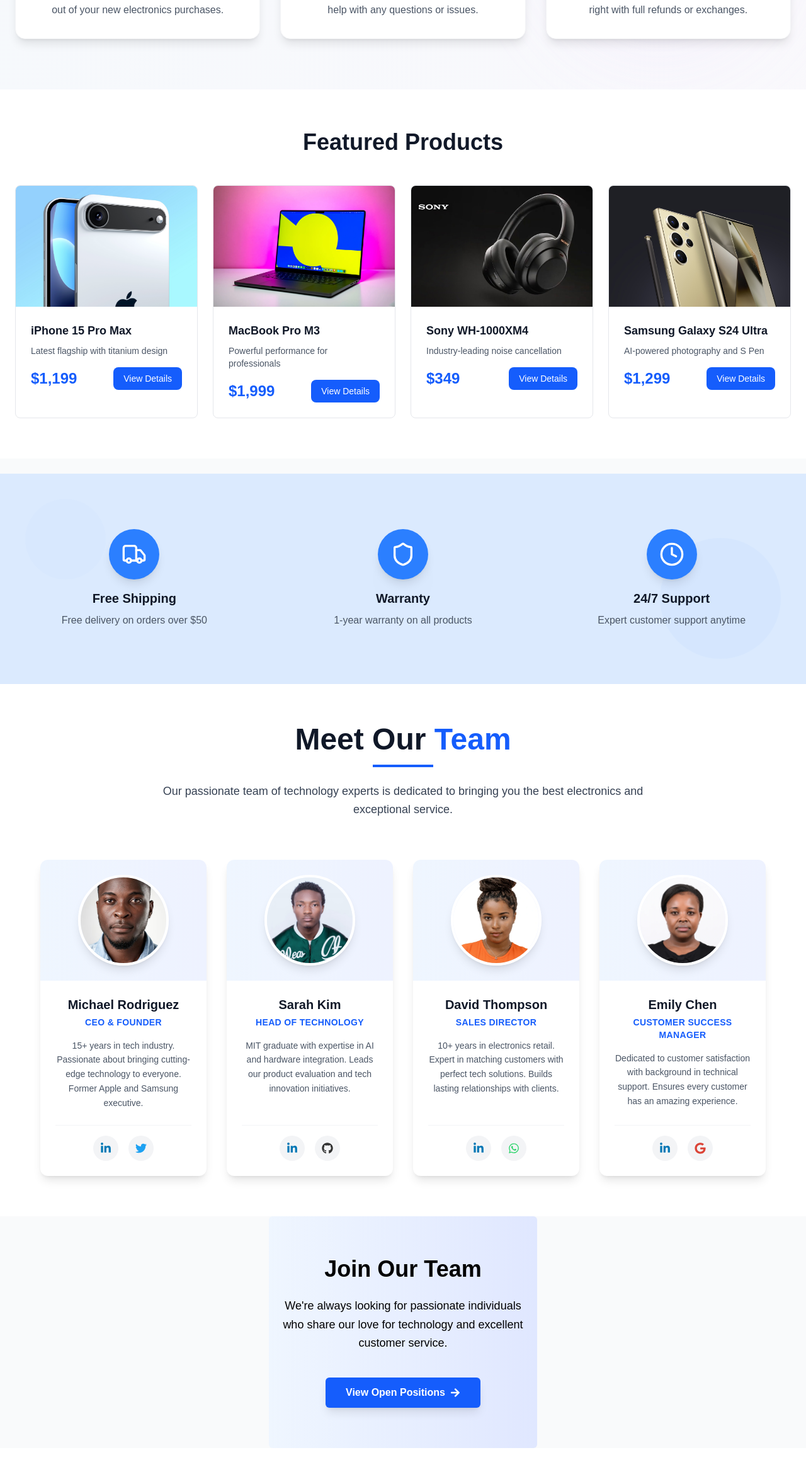
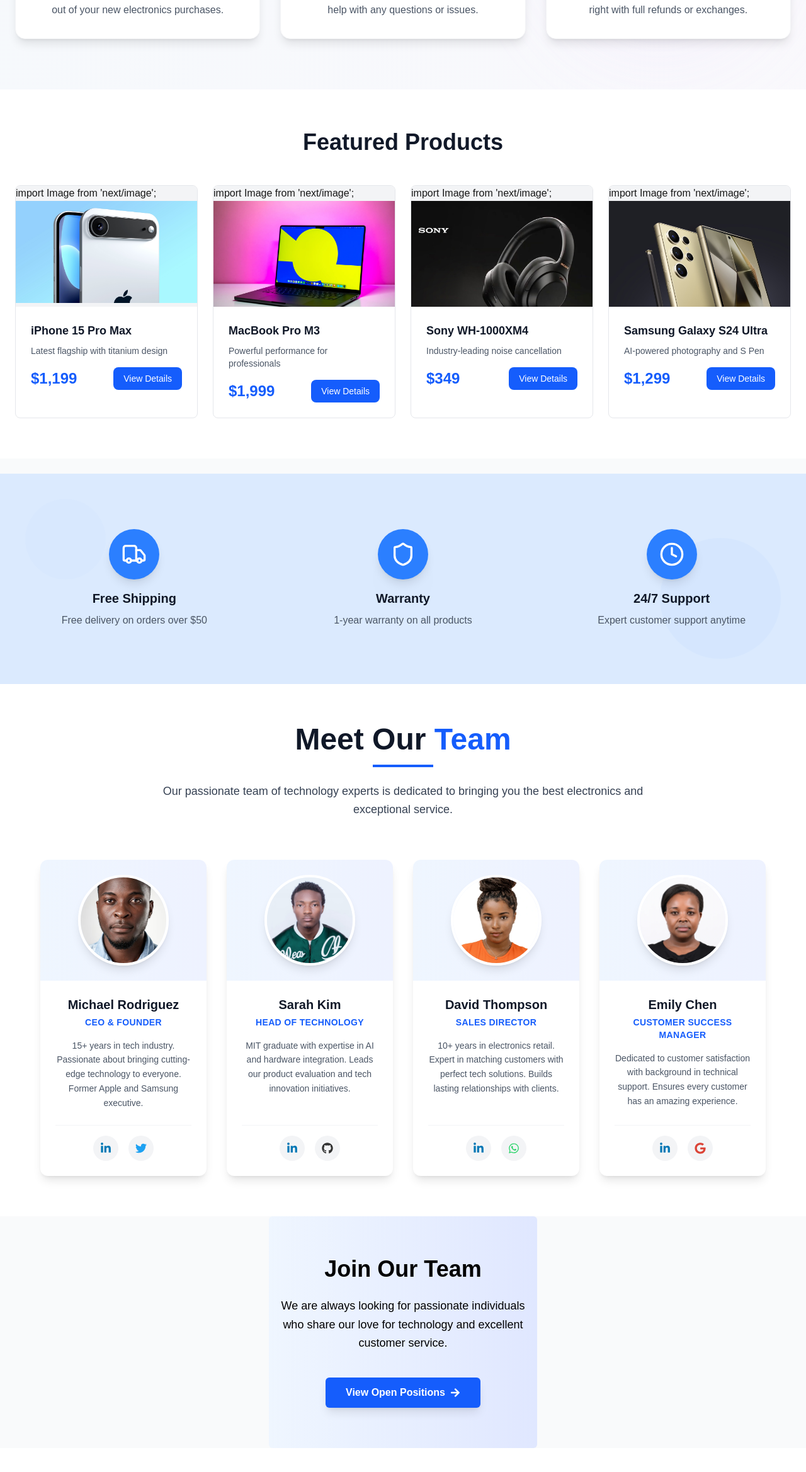
Before and after one commit to David-jano/eric-tech-rwanda, a Next.js app: page / in a window 1280 px wide. Shown: the part 1679-4016 px from the top of the page at 63% size. Built offline with nearby package versions, Linux system fonts and the light colour scheme.

Commit message:
respected reslnet rule and image styles

```diff
--- a/app/components/FeaturedProducts.tsx
+++ b/app/components/FeaturedProducts.tsx
@@ -1,4 +1,6 @@
 import React from 'react';
+import Image from 'next/image';
+
 
 const FeaturedProducts = () => {
   const products = [
@@ -50,11 +52,17 @@ const FeaturedProducts = () => {
             <div key={product.id} className="bg-white rounded-lg hover:shadow-lg border border-gray-200 transition-shadow duration-300 overflow-hidden">
               {/* Product Image */}
               <div className="w-full h-48 bg-gray-100 overflow-hidden">
-                <img
-                  src={product.image}
-                  alt={product.alt}
-                  className="w-full h-full object-cover hover:scale-105 transition-transform duration-300"
-                />
+                import Image from 'next/image';
+
+                    <Image
+                    src={product.image}
+                    alt={product.alt}
+                    layout="responsive"  // or "intrinsic", depending on your need
+                    width={500}  // specify width
+                    height={300}  // specify height
+                    className="w-full h-full object-cover hover:scale-105 transition-transform duration-300"
+                    />
+
               </div>
 
               {/* Product Details */}
--- a/app/components/TeamSection.tsx
+++ b/app/components/TeamSection.tsx
@@ -134,7 +134,7 @@ const TeamSection = () => {
         <div className="text-center">
           <h2 className="text-3xl md:text-4xl font-bold text-black mb-6">Join Our Team</h2>
           <p className="text-lg text-black mb-10 max-w-2xl mx-auto leading-relaxed">
-            We're always looking for passionate individuals who share our love for technology
+            We are always looking for passionate individuals who share our love for technology
             and excellent customer service.
           </p>
           <button className="group bg-blue-600 text-white font-semibold py-3 px-8 rounded-md hover:bg-blue-500 transition-all duration-300 flex items-center justify-center mx-auto shadow-lg hover:shadow-xl">
```
